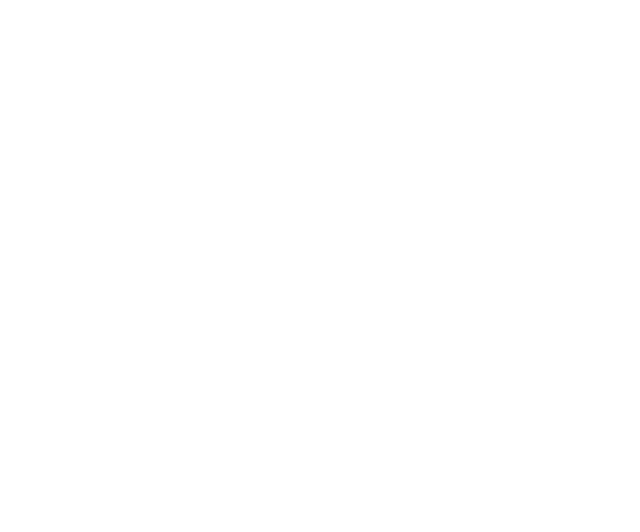
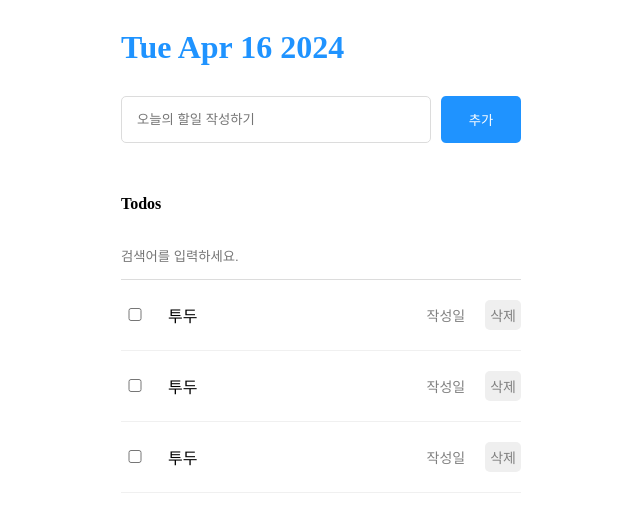
Before and after one commit to minoflower31/todo-react, a React (Vite) app in the folder client/: page / in a window 1280 px wide. Shown: the top 532 px of the page, without its empty margins (319-959 px from the left). Built offline with nearby package versions, Linux system fonts and the light colour scheme.

Commit message:
feat: Header, TodoItem, TodoEditor, TodoList 컴포넌트 추가

```diff
--- a/client/src/App.css
+++ b/client/src/App.css
@@ -0,0 +1,8 @@
+.App {
+  width: 400px;
+  margin: 0 auto;
+
+  display: flex;
+  flex-direction: column;
+  gap: 30px;
+}
--- a/client/src/App.jsx
+++ b/client/src/App.jsx
@@ -1,12 +1,17 @@
-import { useState } from 'react'
-import './App.css'
+import { useState } from "react";
+import "./App.css";
+import Header from "./components/Header.jsx";
+import TodoEditor from "./components/TodoEditor.jsx";
+import TodoList from "./components/TodoList.jsx";
 
 function App() {
-
   return (
-    <>
-    </>
-  )
+    <div className="App">
+      <Header />
+      <TodoEditor />
+      <TodoList />
+    </div>
+  );
 }
 
-export default App
+export default App;
--- /dev/null
+++ b/client/src/components/Header.css
@@ -0,0 +1,4 @@
+.Header > h1 {
+  color: #1f93ff;
+  margin-bottom: 0;
+}
--- /dev/null
+++ b/client/src/components/Header.jsx
@@ -0,0 +1,9 @@
+import "./Header.css"
+
+export default function Header() {
+  return (
+      <div className="Header">
+        <h1>{new Date().toDateString()}</h1>
+      </div>
+  );
+};
--- /dev/null
+++ b/client/src/components/TodoEditor.css
@@ -0,0 +1,20 @@
+.TodoEditor {
+  display: flex;
+  gap: 10px;
+}
+
+.TodoEditor input {
+  flex: 1;
+  padding: 15px;
+  border: 1px solid rgb(220, 220, 220);
+  border-radius: 5px;
+}
+
+.TodoEditor button {
+  cursor: pointer;
+  width: 80px;
+  border: none;
+  background-color: #1f93ff;
+  color: white;
+  border-radius: 5px;
+}
--- /dev/null
+++ b/client/src/components/TodoEditor.jsx
@@ -0,0 +1,10 @@
+import "./TodoEditor.css";
+
+export default function TodoEditor() {
+  return (
+    <div className="TodoEditor">
+      <input placeholder="오늘의 할일 작성하기" />
+      <button>추가</button>
+    </div>
+  );
+}
--- /dev/null
+++ b/client/src/components/TodoItem.css
@@ -0,0 +1,29 @@
+.TodoItem {
+  display: flex;
+  gap: 20px;
+  border-bottom: 1px solid rgb(240, 240, 240);
+  padding-bottom: 20px;
+  align-items: center;
+}
+
+.TodoItem input {
+  width: 20px;
+}
+
+.TodoItem .content {
+  flex: 1;
+}
+
+.TodoItem .date {
+  font-size: 14px;
+  color: gray;
+}
+
+.TodoItem button {
+  cursor: pointer;
+  color: gray;
+  font-size: 14px;
+  border: none;
+  border-radius: 5px;
+  padding: 5px;
+}
--- /dev/null
+++ b/client/src/components/TodoItem.jsx
@@ -0,0 +1,12 @@
+import "./TodoItem.css";
+
+export default function TodoItem() {
+  return (
+    <div className="TodoItem">
+      <input type="checkbox" />
+      <div className="content">투두</div>
+      <div className="date">작성일</div>
+      <button>삭제</button>
+    </div>
+  );
+}
--- /dev/null
+++ b/client/src/components/TodoList.css
@@ -0,0 +1,22 @@
+.TodoList {
+
+}
+
+.TodoList > input {
+  width: 100%;
+  border: none;
+  border-bottom: 1px solid rgb(220, 220, 220);
+  padding: 15px 0;
+  margin-bottom: 20px;
+}
+
+.TodoList > input:focus {
+  outline: none;
+  border-bottom: 1px solid #1f93ff;
+}
+
+.TodoList .todos_wrapper {
+  display: flex;
+  flex-direction: column;
+  gap: 20px;
+}
--- /dev/null
+++ b/client/src/components/TodoList.jsx
@@ -0,0 +1,16 @@
+import "./TodoList.css";
+import TodoItem from "./TodoItem.jsx";
+
+export default function TodoList() {
+  return (
+    <div className="TodoList">
+      <h4>Todos</h4>
+      <input placeholder="검색어를 입력하세요." />
+      <div className="todos_wrapper">
+        <TodoItem />
+        <TodoItem />
+        <TodoItem />
+      </div>
+    </div>
+  );
+}
```
